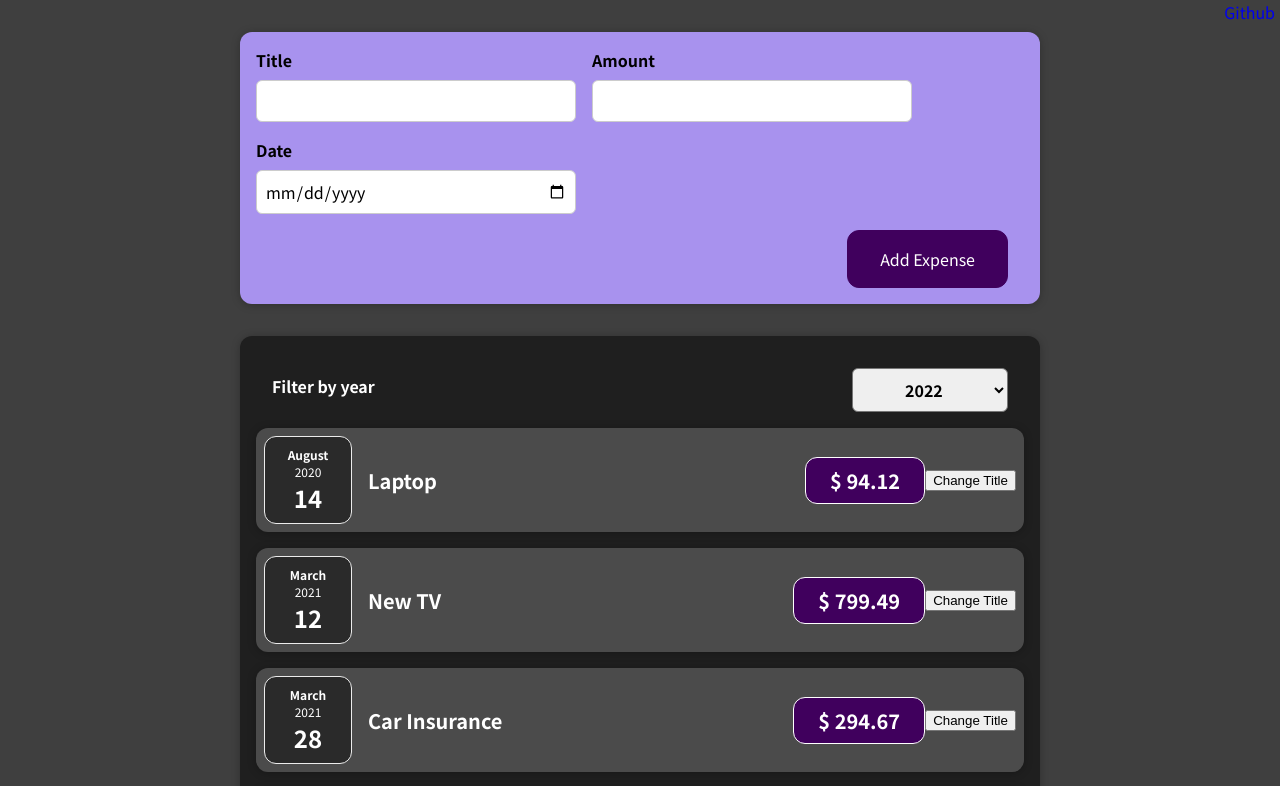
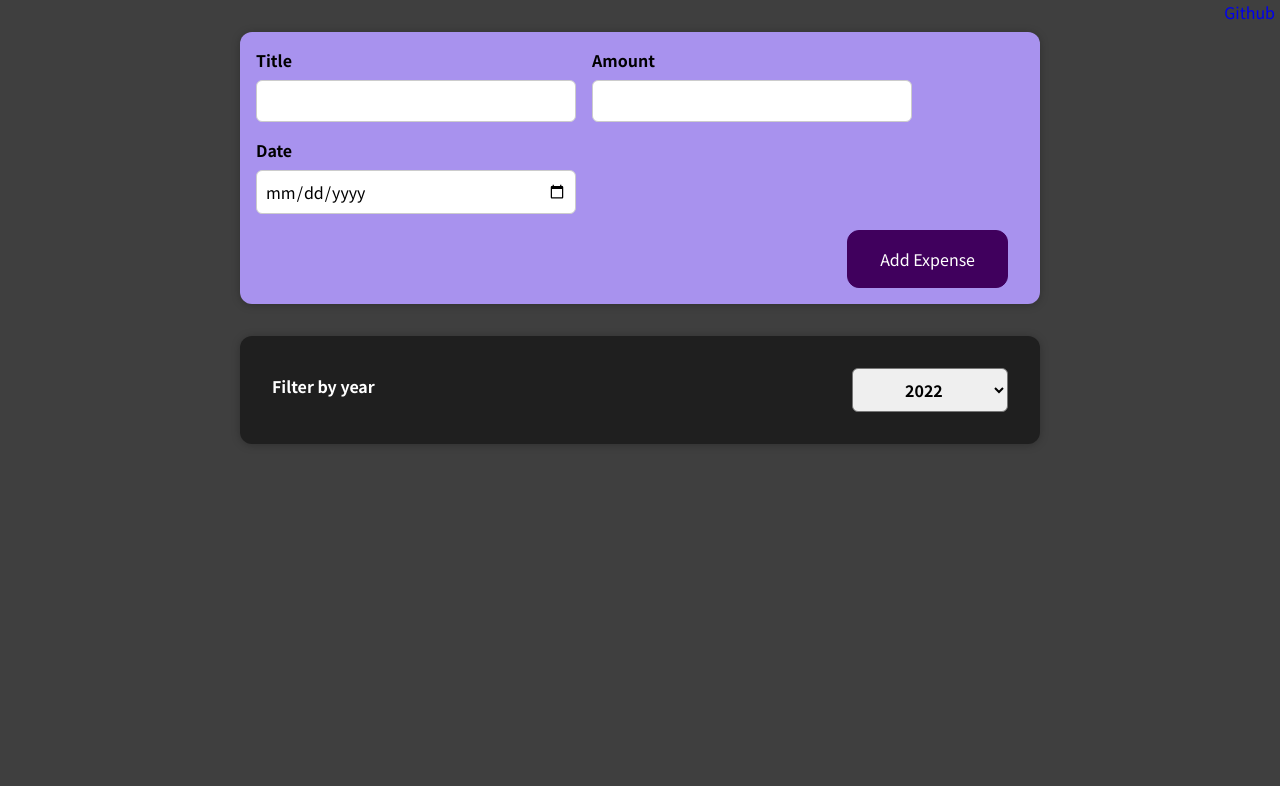
Before and after one commit to iampratiktandel/expense-tracker-react, a React (Create React App) app: page / in a window 1280 px wide. Shown: the top 786 px of the page. Built offline with nearby package versions, Linux system fonts and the light colour scheme.

Commit message:
feat: filter list by year

```diff
--- a/src/components/Expenses/ExpenseList/ExpenseList.js
+++ b/src/components/Expenses/ExpenseList/ExpenseList.js
@@ -9,11 +9,16 @@ const ExpenseList = (props) => {
   const yearChangeHandler = (value) => {
     setFilteredYear(value);
   }
+
+  const filteredExpenses = props?.expenses?.filter(expense => {
+    return expense.date.getFullYear().toString() === filteredYear;
+  });
+
   return (
     <Card className="expenses">
       <ExpenseFilter selectedYear={filteredYear} onYearChange={yearChangeHandler} />
       {
-        props.expenses?.map((expense) => {
+        filteredExpenses?.map((expense) => {
           return <ExpenseItem
             key={expense.id}
             title={expense.title}
```
Also changed, not shown: 1 other file (tests, documents, lock files or other folders).
